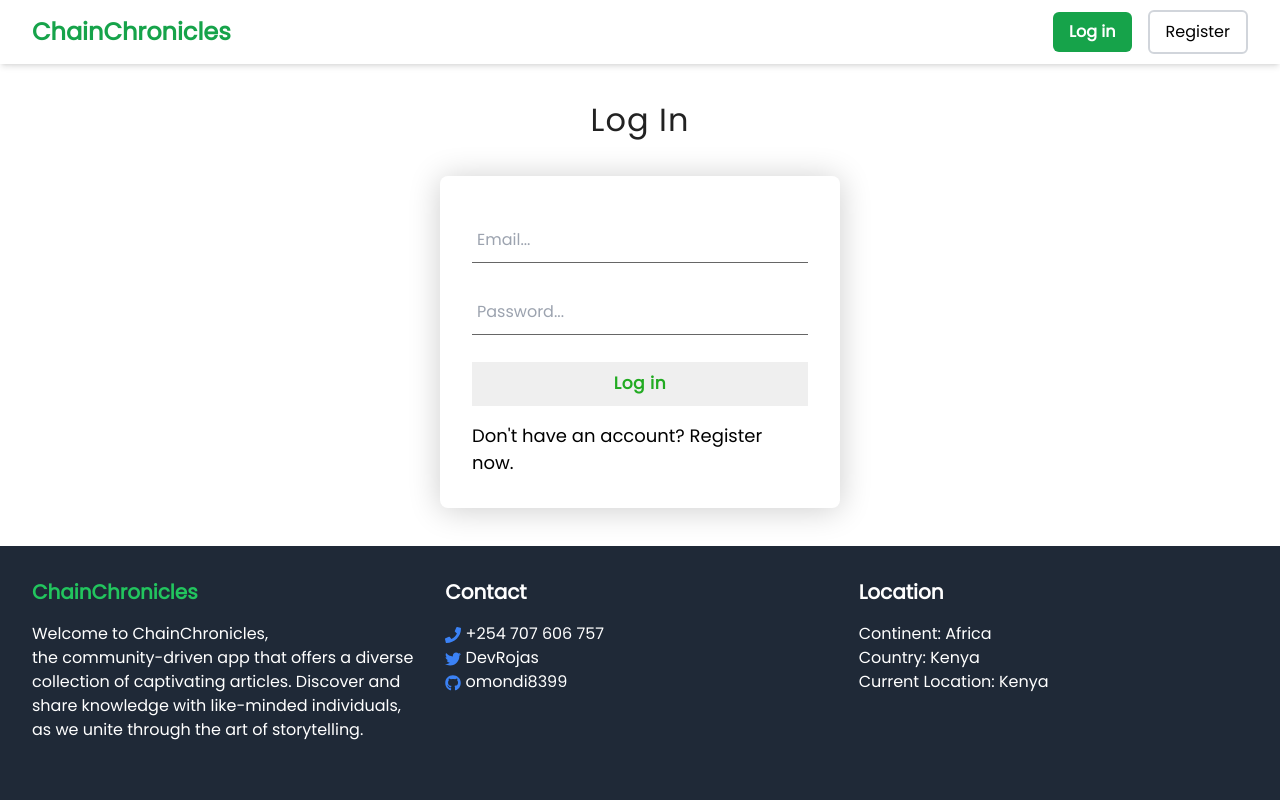
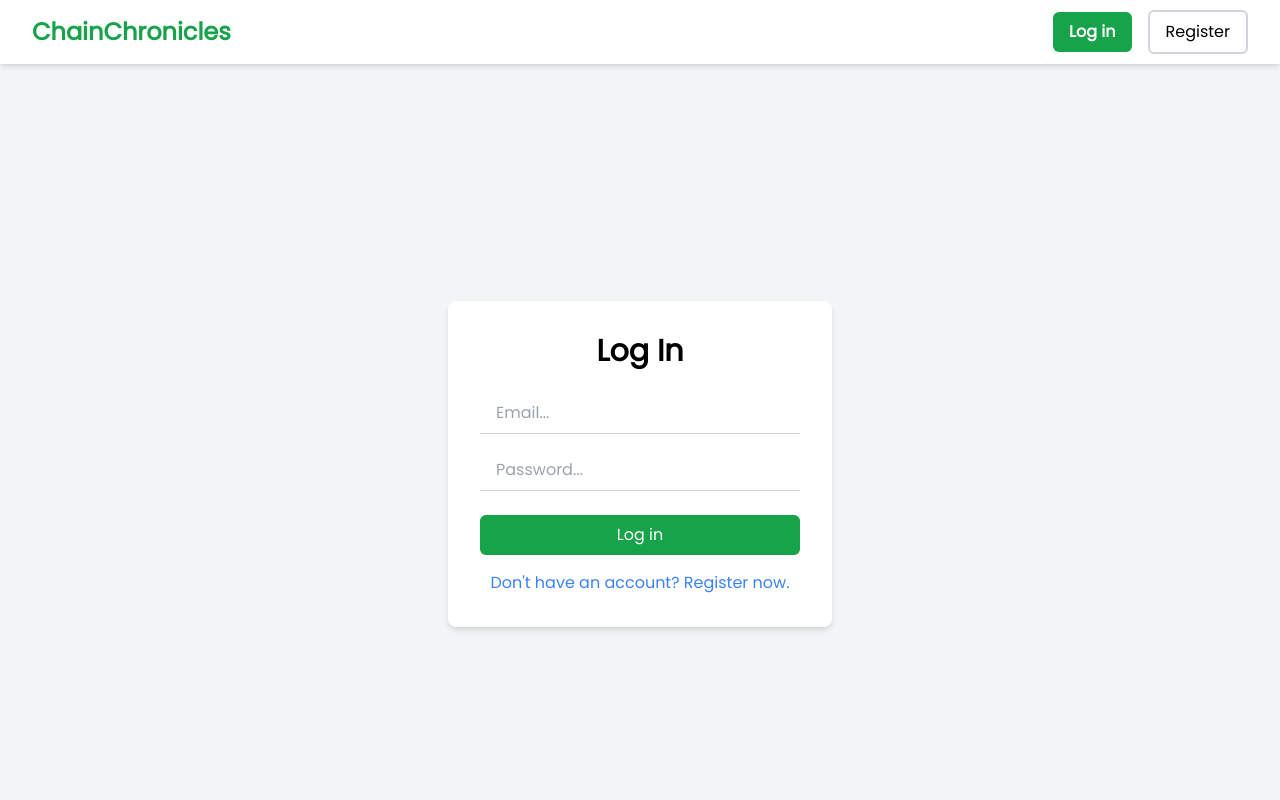
Before and after one commit to omondi8399/ChainChronicles, a Next.js app: page /login in a window 1280 px wide. Shown: the top 800 px of the page. Built offline with nearby package versions, Linux system fonts and the light colour scheme; no server answers.

Commit message:
Fix overlap with footer

```diff
--- a/src/app/login/page.jsx
+++ b/src/app/login/page.jsx
@@ -5,7 +5,6 @@ import { useRouter } from "next/navigation";
 import React, { useState } from "react";
 import { ToastContainer, toast } from "react-toastify";
 import "react-toastify/dist/ReactToastify.css";
-import classes from "./login.module.css";
 import { signIn } from "next-auth/react";
 
 const Login = () => {
@@ -36,7 +35,7 @@ const Login = () => {
       if (res?.error == null) {
         router.push("/");
       } else {
-        toast.error("Error occured while logging");
+        toast.error("Error occurred while logging in");
       }
     } catch (error) {
       console.log(error);
@@ -44,28 +43,35 @@ const Login = () => {
   };
 
   return (
-    <div className={classes.container}>
-      <div className={classes.wrapper}>
-        <h2>Log In</h2>
+    <div className="min-h-screen bg-gray-100 flex items-center justify-center">
+      <div className="bg-white w-full md:w-96 p-8 rounded-lg shadow-md">
+        <h2 className="text-3xl font-bold text-center mb-6">Log In</h2>
         <form onSubmit={handleSubmit}>
-          <div className={classes.inputContainer}>
+          <div className="mb-4">
             <input
               type="email"
               placeholder="Email..."
+              className="w-full px-4 py-2 border-b border-gray-300 focus:outline-none focus:border-blue-500"
               onChange={(e) => setEmail(e.target.value)}
             />
           </div>
-          <div className={classes.inputContainer}>
+          <div className="mb-6">
             <input
               type="password"
               placeholder="Password..."
+              className="w-full px-4 py-2 border-b border-gray-300 focus:outline-none focus:border-blue-500"
               onChange={(e) => setPassword(e.target.value)}
             />
           </div>
-          <button className={classes.submitButton}>Log in</button>
-          <div className={classes.linkContainer}>
+          <button
+            type="submit"
+            className="w-full bg-green-600 text-white py-2 px-4 rounded-md hover:bg-blue-600 focus:outline-none focus:ring focus:ring-blue-300"
+          >
+            Log in
+          </button>
+          <div className="text-center mt-4">
             <p>
-              <Link className={classes.loginNow} href="/register">
+              <Link href="/register" className="text-blue-500 hover:underline">
                 Don&apos;t have an account? <span>Register now</span>.
               </Link>
             </p>
```
